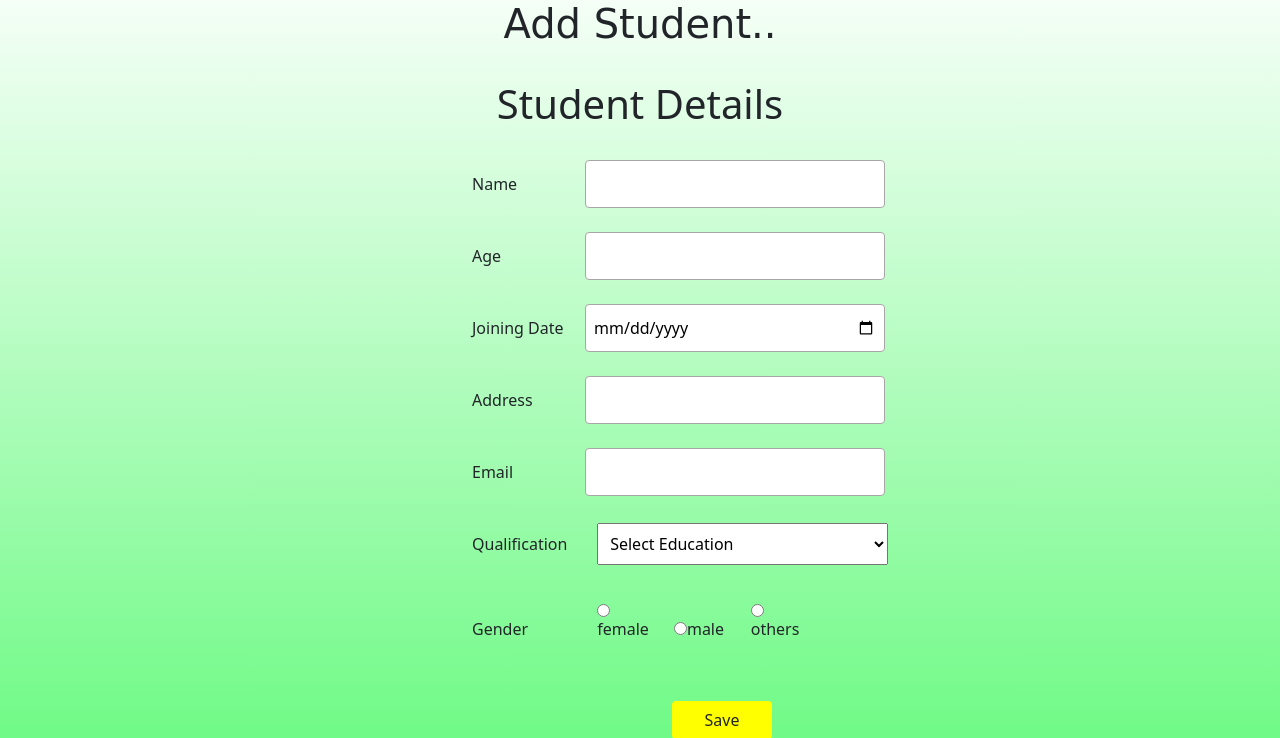
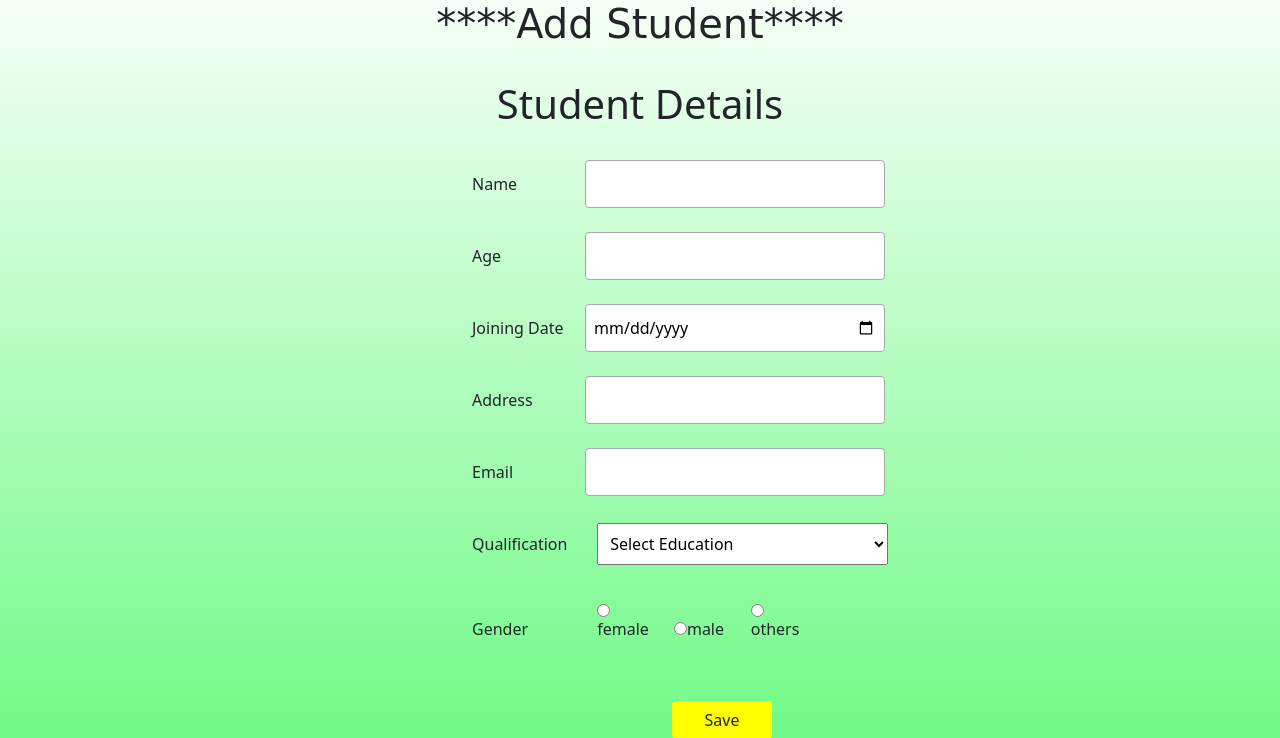
Before and after one commit to ruksanamb/firstproject, a Django app: page / in a window 1280 px wide. Shown: the part 56-794 px from the top of the page. Run offline with Django 3.2, Linux system fonts and the light colour scheme; parts of the project's set-up code (start-up, migrations or seed data) failed here and were passed over.

Commit message:
second commit

```diff
--- a/templates/addstudent.html
+++ b/templates/addstudent.html
@@ -47,7 +47,7 @@
     <title>studentDetails</title>
 </head>
 <body>
-    <h1 style="font-family: cursive;">Add Student..</h1><br>
+    <h1 style="font-family: cursive;">****Add Student****</h1><br>
     <h1>Student Details</h1><br>
 
     <div class="container" >
```
